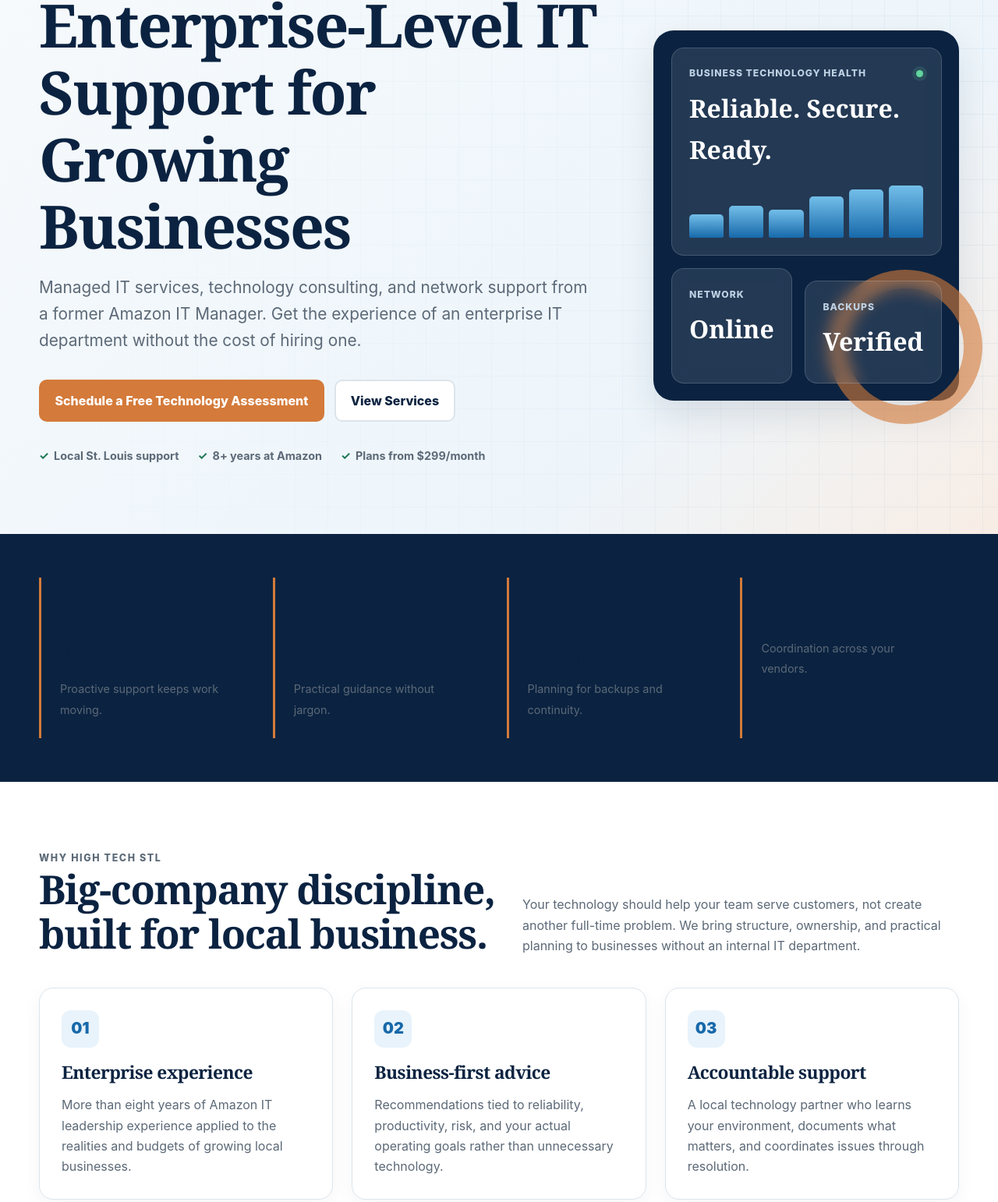
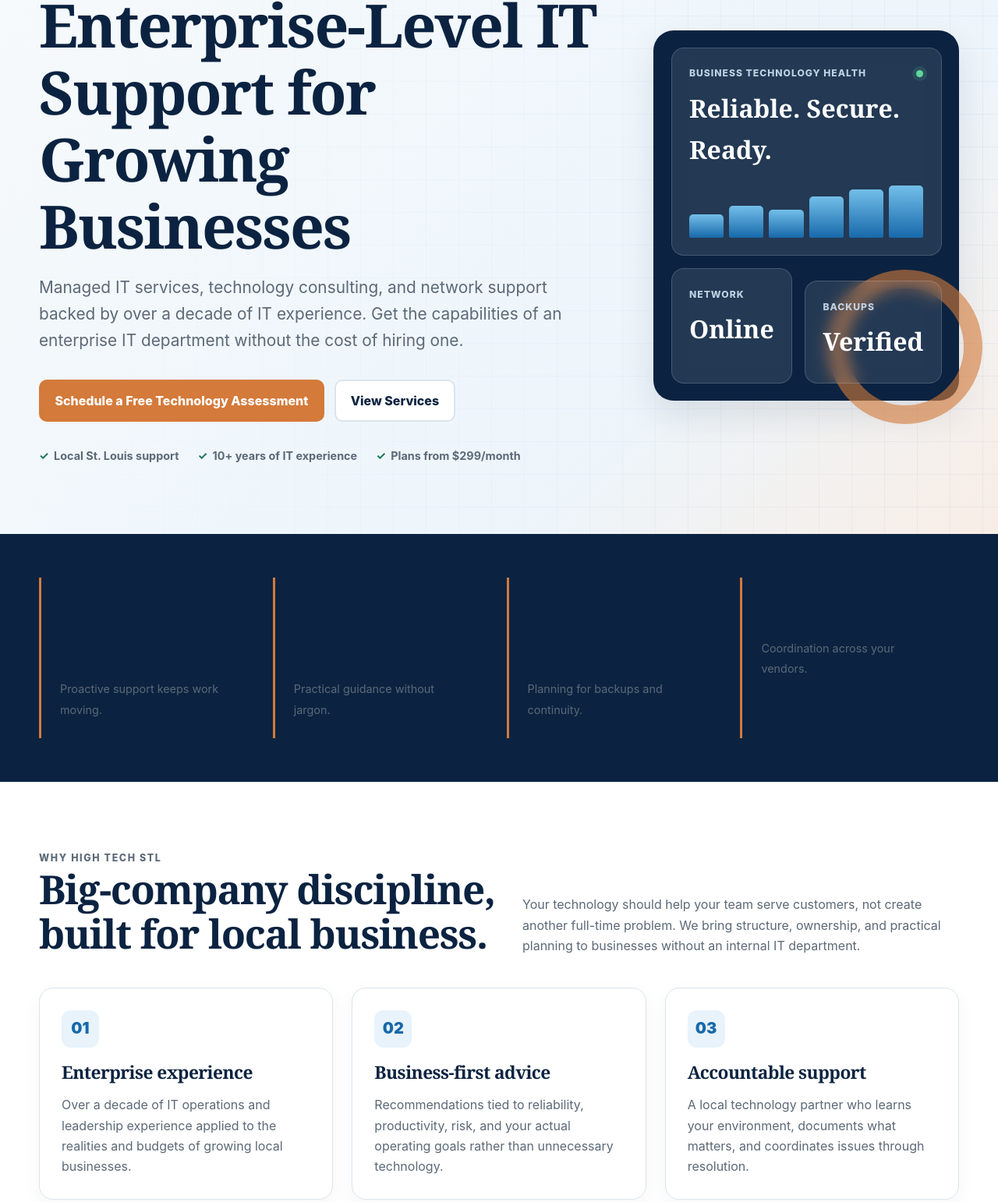
Before and after one commit to hightechstl/hightechstl-site, a plain HTML site: page index.html in a window 1280 px wide. Shown: the part 263-1805 px from the top of the page at 78% size. Drawn offline with Linux system fonts and the light colour scheme.

Commit message:
Remove former employer references

```diff
--- a/index.html
+++ b/index.html
@@ -7,7 +7,7 @@
   <meta name="description" content="Enterprise-level managed IT services, network support, and technology consulting for growing businesses in the St. Louis metro area.">
   <link rel="canonical" href="https://hightechstl.com/">
   <meta property="og:title" content="High Tech STL | Enterprise-Level IT Support">
-  <meta property="og:description" content="Managed IT services and technology leadership for St. Louis businesses, led by a former Amazon IT Manager.">
+  <meta property="og:description" content="Managed IT services and technology leadership for St. Louis businesses, backed by over a decade of IT experience.">
   <meta property="og:type" content="website"><meta property="og:url" content="https://hightechstl.com/">
   <link rel="icon" href="assets/img/favicon.svg" type="image/svg+xml">
   <link rel="stylesheet" href="assets/css/styles.css">
@@ -31,9 +31,9 @@
         <div>
           <p class="eyebrow">Managed IT Services · St. Louis</p>
           <h1>Enterprise-Level IT Support for Growing Businesses</h1>
-          <p class="lead">Managed IT services, technology consulting, and network support from a former Amazon IT Manager. Get the experience of an enterprise IT department without the cost of hiring one.</p>
+          <p class="lead">Managed IT services, technology consulting, and network support backed by over a decade of IT experience. Get the capabilities of an enterprise IT department without the cost of hiring one.</p>
           <div class="button-row"><a class="button button-primary" href="contact.html">Schedule a Free Technology Assessment</a><a class="button button-secondary" href="services.html">View Services</a></div>
-          <div class="trust-line"><span>Local St. Louis support</span><span>8+ years at Amazon</span><span>Plans from $299/month</span></div>
+          <div class="trust-line"><span>Local St. Louis support</span><span>10+ years of IT experience</span><span>Plans from $299/month</span></div>
         </div>
         <div class="hero-panel" aria-label="Technology health overview illustration">
           <div class="status-card"><div class="status-label">Business technology health <i class="status-dot"></i></div><div class="status-number">Reliable. Secure. Ready.</div><div class="bar-set" aria-hidden="true"><i style="--h:42%"></i><i style="--h:58%"></i><i style="--h:51%"></i><i style="--h:75%"></i><i style="--h:88%"></i><i style="--h:96%"></i></div></div>
@@ -48,7 +48,7 @@
       <div class="container">
         <div class="section-heading"><div><p class="eyebrow">Why High Tech STL</p><h2>Big-company discipline, built for local business.</h2></div><p>Your technology should help your team serve customers, not create another full-time problem. We bring structure, ownership, and practical planning to businesses without an internal IT department.</p></div>
         <div class="grid-3">
-          <article class="card"><div class="icon">01</div><h3>Enterprise experience</h3><p>More than eight years of Amazon IT leadership experience applied to the realities and budgets of growing local businesses.</p></article>
+          <article class="card"><div class="icon">01</div><h3>Enterprise experience</h3><p>Over a decade of IT operations and leadership experience applied to the realities and budgets of growing local businesses.</p></article>
           <article class="card"><div class="icon">02</div><h3>Business-first advice</h3><p>Recommendations tied to reliability, productivity, risk, and your actual operating goals rather than unnecessary technology.</p></article>
           <article class="card"><div class="icon">03</div><h3>Accountable support</h3><p>A local technology partner who learns your environment, documents what matters, and coordinates issues through resolution.</p></article>
         </div>
@@ -72,7 +72,7 @@
     <section class="section">
       <div class="container split">
         <div class="portrait-card"><p class="eyebrow">Meet the founder</p><h3>Technology leadership shaped inside some of the world's most demanding operations.</h3><p>Joshua Hancock<br>Founder, High Tech STL</p><div class="portrait-initials" aria-hidden="true">JH</div></div>
-        <div><p class="eyebrow">A different level of perspective</p><h2>Former Amazon IT leadership, now focused on your business.</h2><p class="lead">Joshua spent more than eight years at Amazon leading IT operations across fulfillment centers, distribution centers, delivery stations, and pharmacy operations.</p><p>That experience included network infrastructure, multi-site operations, technical teams, vendors, projects, and business continuity. High Tech STL was created to bring those disciplined practices to organizations that need serious technology leadership without enterprise overhead.</p><div class="button-row"><a class="button button-blue" href="about.html">Read Joshua's story</a></div></div>
+        <div><p class="eyebrow">A different level of perspective</p><h2>Over a decade of IT leadership, now focused on your business.</h2><p class="lead">Joshua brings more than ten years of experience supporting and leading technology across complex, high-availability operations.</p><p>That experience includes network infrastructure, multi-site operations, technical teams, vendors, projects, and business continuity. High Tech STL was created to bring those disciplined practices to organizations that need serious technology leadership without enterprise overhead.</p><div class="button-row"><a class="button button-blue" href="about.html">Read Joshua's story</a></div></div>
       </div>
     </section>
 
```
Also changed, not shown: about.html (+2 -2 lines), README.md.
